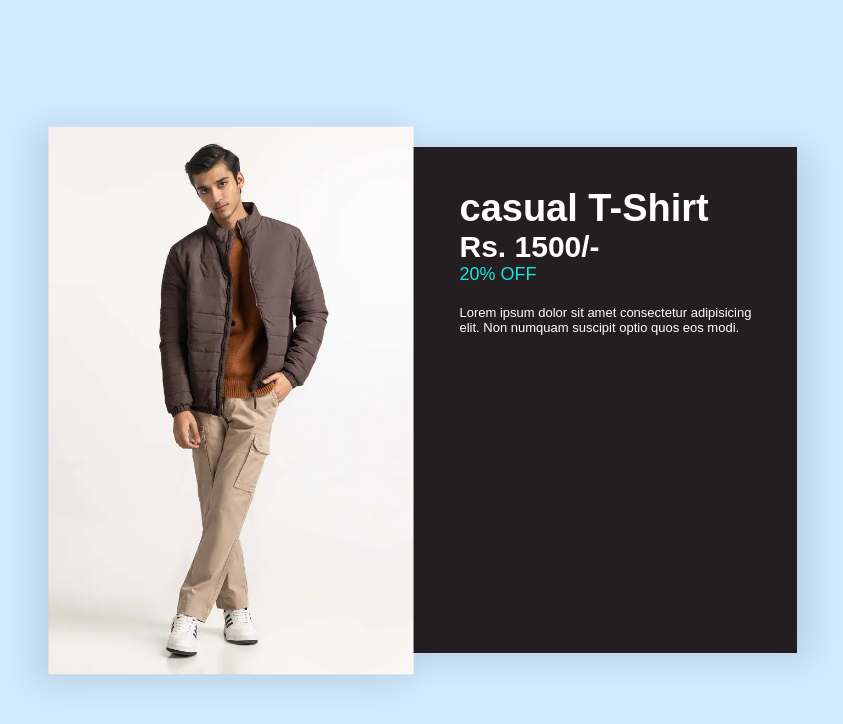
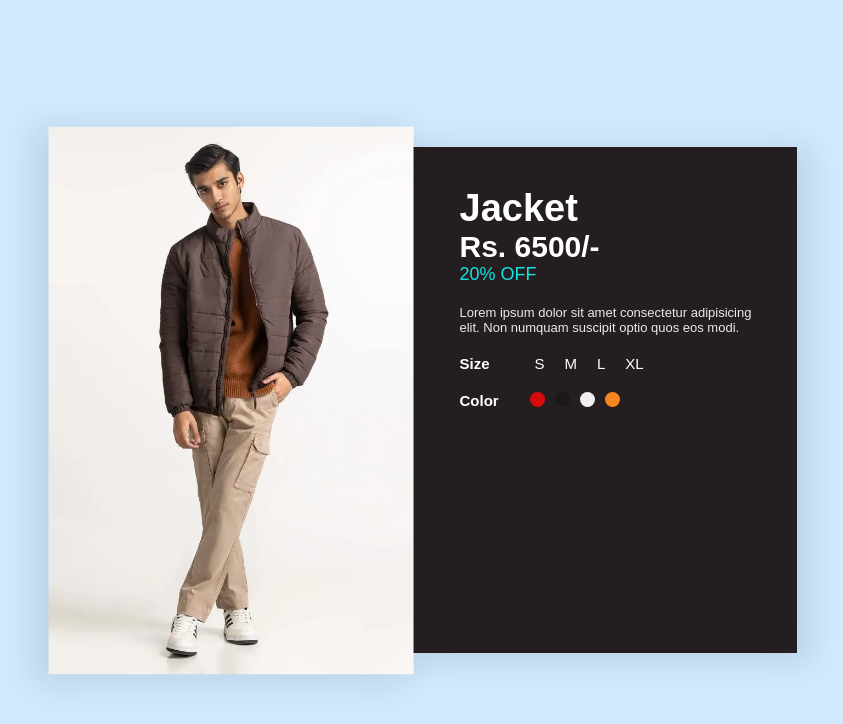
Before and after one commit to marphic-digital/JavaScript-Projects, a plain HTML site: page product-img/index.html in a window 1280 px wide. Shown: the whole page, without its empty margins (203-1046 px from the left). Drawn offline with Linux system fonts and the light colour scheme.

Commit message:
Add files via upload

```diff
--- a/product-img/index.html
+++ b/product-img/index.html
@@ -13,10 +13,42 @@
                 <img src="img/img1.png" alt="jacket">
             </div>
             <div class="details">
-                <h1>casual T-Shirt</h1>
-                <h2>Rs. 1500/-</h2>
+                <h1>Jacket</h1>
+                <h2>Rs. 6500/-</h2>
                 <h3>20% OFF</h3>
                 <p>Lorem ipsum dolor sit amet consectetur adipisicing elit. Non numquam suscipit optio quos eos modi.</p>
+                <form action="">
+                    <div class="size-select">
+                        <h4>Size</h4>
+                        <label for="small">
+                            <input type="radio" name="size" id="small"><span>S</span>
+                        </label>
+                        <label for="medium">
+                            <input type="radio" name="size" id="medium"><span>M</span>
+                        </label>
+                        <label for="large">
+                            <input type="radio" name="size" id="large"><span>L</span>
+                        </label>
+                        <label for="x-large">
+                            <input type="radio" name="size" id="x-large"><span>XL</span>
+                        </label>
+                    </div>
+                    <div class="color-select">
+                        <h4>Color</h4>
+                        <label for="red">
+                            <input type="radio" name="color" id="red"><span class="color-1"></span>
+                        </label>
+                        <label for="black">
+                            <input type="radio" name="color" id="black"><span class="color-2"></span>
+                        </label>
+                        <label for="white">
+                            <input type="radio" name="color" id="white"><span class="color-3"></span>
+                        </label>
+                        <label for="orange">
+                            <input type="radio" name="color" id="orange"><span class="color-4"></span>
+                        </label>
+                    </div>
+                </form>
             </div>
         </div>
     </div>
--- a/product-img/style.css
+++ b/product-img/style.css
@@ -50,4 +50,63 @@
 .details p{
     font-size: 13px;
     margin-top: 20px;
+    color: #ebebeb;
 }
+.details form{
+    font-size: 15px;
+    font-weight: 400;
+}
+.size-select {
+    display: flex;
+    align-items: center;
+    margin-top: 20px;
+}
+.size-select h4{
+    width: 70px;
+}
+.size-select input:checked + span {
+    color: blue;
+    font-weight: 500;
+}
+.size-select input{
+    display: none;
+}
+.size-select span{
+    padding: 5px;
+    margin-right: 10px;
+}
+.color-select{
+    display: flex;
+    align-items: center;
+    margin-top: 20px;
+}
+.color-select h4{
+    width: 70px;
+}
+.color-select span{
+    display: inline-block;
+    width: 15px;
+    height: 15px;
+    border-radius: 50%;
+    cursor: pointer;
+    margin-right: 10px;
+}
+.color-1{
+    background: rgb(214, 12, 12);
+}
+.color-2{
+    background: rgb(26, 25, 25);
+}
+.color-3{
+    background: rgb(240, 238, 238);
+}
+.color-4{
+    background: rgb(245, 133, 28);
+}
+.color-select input{
+    display: none;
+}
+.color-select input:checked + span {
+    transform: scale(.7);
+    box-shadow: 0 0 0 4px rgb(19, 228, 228);
+}
```
